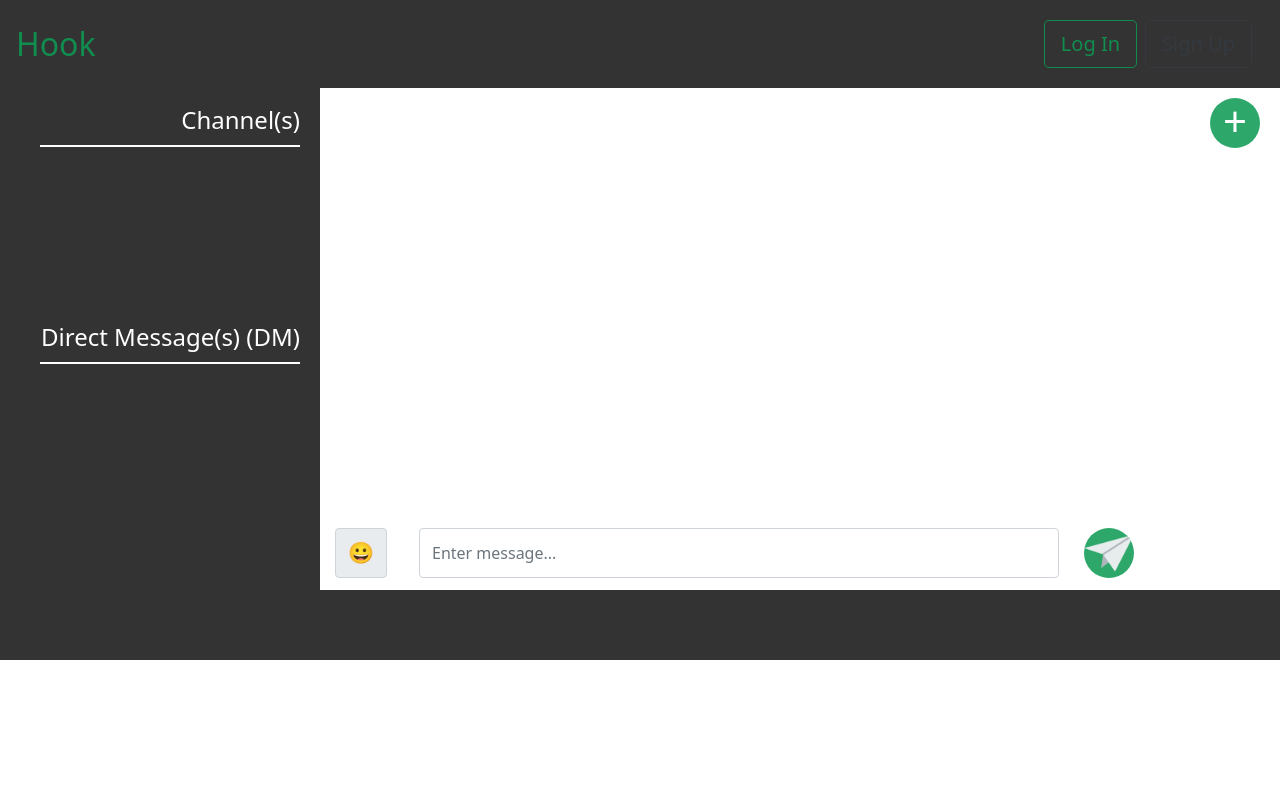
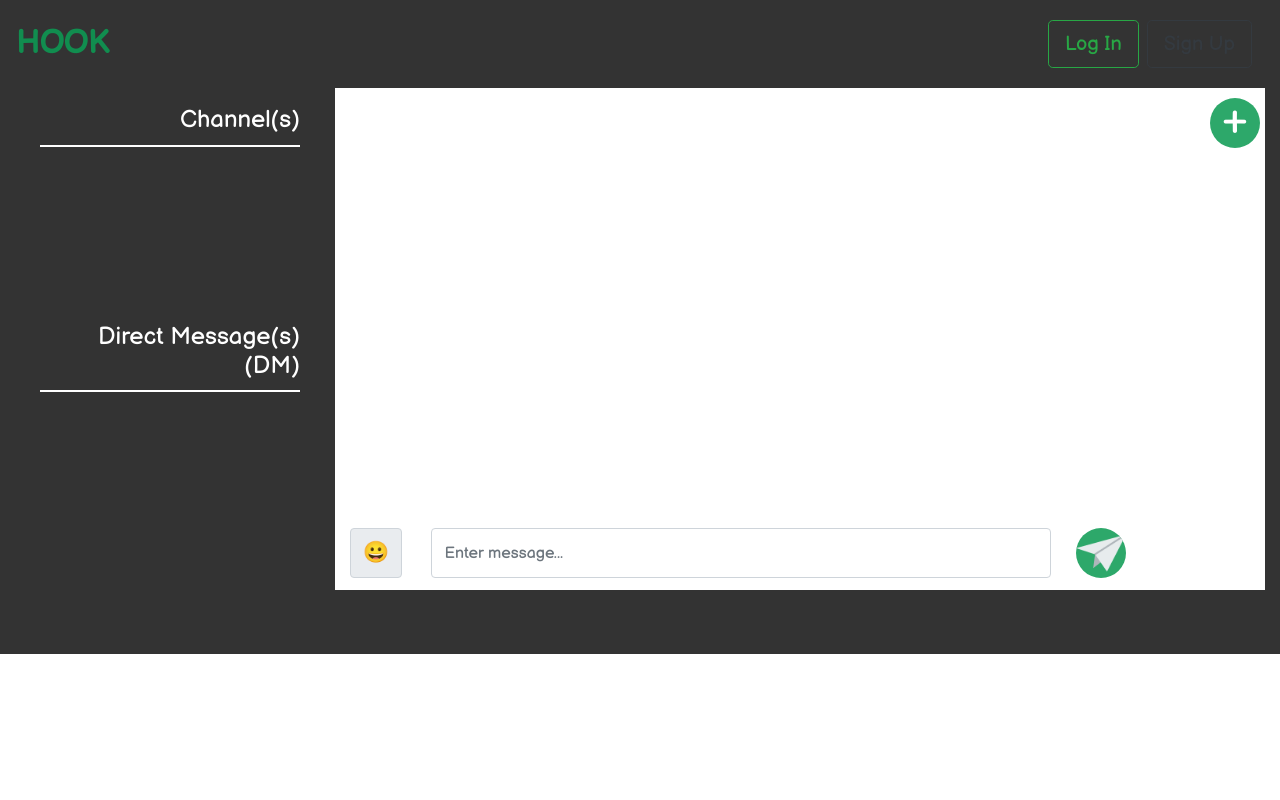
Before and after one commit to techemmy/Flask-Chat-Application, a Flask app: template hook/templates/main/chat.html in a window 1280 px wide. Run offline with Flask 2, Linux system fonts and the light colour scheme; the template is opened without the code that fills it, so the values that code supplies are empty; some libraries are stand-ins or nearby versions.

Commit message:
much design change in home page and little in chat page

```diff
--- a/hook/static/styles.css
+++ b/hook/static/styles.css
@@ -7,25 +7,15 @@
 body {
   margin: 0;
   padding: 0;
-  font-family: system-ui, sans-serif;
+  font-family: "Balsamiq Sans", sans-serif;
   box-sizing: border-box;
   overflow-x: hidden;
-  height: 100vh;
-  width: 100vw;
+  height: 100%;
+  width: 100%;
 }
 
 .fluid-container {
   background-color: rgba(0, 0, 0, 0.8);
-}
-
-.btn-outline-success {
-  color: rgba(12, 155, 83, 0.863);
-  border-color: rgba(12, 155, 83, 0.863);
-}
-
-.btn-outline-success:hover {
-  background-color: rgba(12, 155, 83, 0.863);
-  border-color: rgba(12, 155, 83, 0.863);
 }
 
 nav .navbar-brand {
@@ -33,6 +23,8 @@ nav .navbar-brand {
   cursor: pointer;
   color: rgba(12, 155, 83, 0.863) !important;
   font-size: xx-large;
+  text-transform: uppercase;
+  font-weight: bold;
 }
 nav .navbar-brand:hover {
   color: rgba(12, 155, 83, 0.863);
@@ -51,7 +43,14 @@ div.img-box {
   align-items: center;
 }
 div.img-box img {
-  height: 500px;
+  max-width: 65%;
+  margin-top: 2.4em;
+}
+
+.auth-btn {
+  display: flex;
+  justify-content: center;
+  align-items: center;
 }
 
 .chat-rep {
@@ -208,16 +207,17 @@ h4.heads {
   }
 }
 div.msgs-content {
-  padding-bottom: 70px;
+  padding-bottom: 5%;
   width: 100%;
 }
 div.msgs-content .msg-space {
   background: white;
+  margin: auto;
 }
 div.msgs-content .msg-space .msg-gutter {
   width: 100%;
   overflow: auto;
-  margin: 20px 40px 20px 20px;
+  margin: 20px 20px 20px 20px;
   height: 400px;
 }
 div.msgs-content .msg-space .msg-gutter .msg-container {
--- a/hook/static/styles.scss
+++ b/hook/static/styles.scss
@@ -1,5 +1,5 @@
 
-$fonts: system-ui;
+$fonts: 'Balsamiq Sans';
 $primary-color: rgba(12, 155, 83, 0.863);
 $secondary-color: rgba(0, 0, 0, 0.8);
 $white: white;
@@ -17,22 +17,12 @@ body {
   font-family: $fonts, sans-serif;
   box-sizing: border-box;
   overflow-x: hidden;
-  height: 100vh;
-  width: 100vw;
+  height: 100%;
+  width: 100%;
 }
 
 .fluid-container {
   background-color: $secondary-color;
-}
-
-.btn-outline-success {
-  color: $primary-color;
-  border-color: $primary-color;
-}
-
-.btn-outline-success:hover {
-  background-color: $primary-color;
-  border-color: $primary-color;
 }
 
 nav {
@@ -41,6 +31,8 @@ nav {
     cursor: pointer;
     color: $primary-color !important;
     font-size: xx-large;
+    text-transform: uppercase;
+    font-weight: bold;
   }
   .navbar-brand:hover {
     color: $primary-color;
@@ -59,8 +51,15 @@ div.img-box {
   justify-content: center;
   align-items: center;
   img {
-    height: 500px;
+    max-width: 65%;
+    margin-top: 2.4em;
   }
+}
+
+.auth-btn {
+  display: flex;
+  justify-content: center;
+  align-items: center;
 }
 
 .chat-rep {
@@ -225,14 +224,15 @@ h4.heads {
 
 
 div.msgs-content {
-  padding-bottom: 70px;
+  padding-bottom: 5%;
   width: 100%;
   .msg-space {
     background: $white;
+    margin: auto;
     .msg-gutter {
       width: 100%;
       overflow: auto;
-      margin: 20px 40px 20px 20px;
+      margin: 20px 20px 20px 20px;
       height: 400px;
       .msg-container{
         display: flex;
```
Also changed, not shown: 1 other file.
